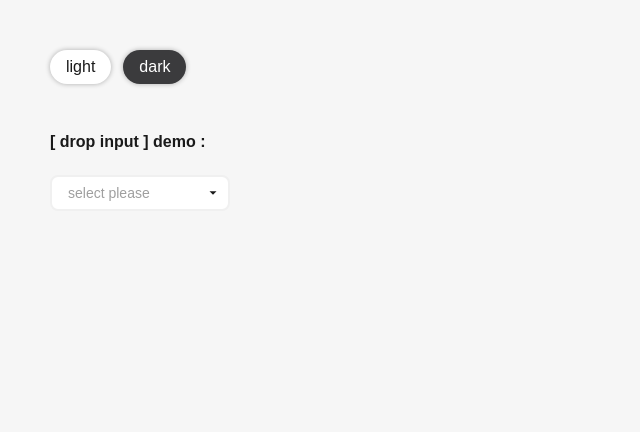
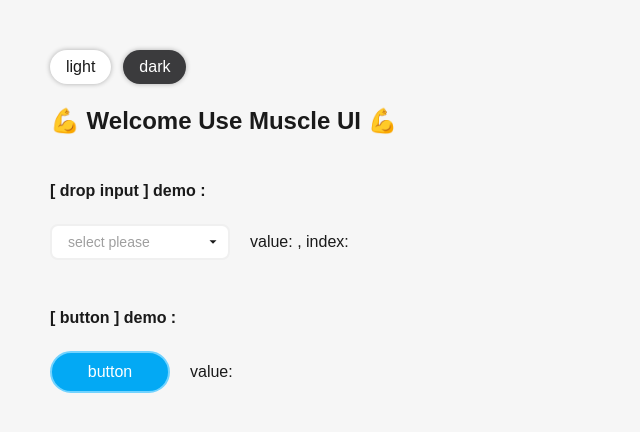
Before and after one commit to steve19890707/UI-Components, a React (Create React App) app: page / in a window 1280 px wide. Shown: the top 432 px of the page, without its empty margins (0-640 px from the left). Built offline with nearby package versions, Linux system fonts and the light colour scheme.

Commit message:
[update] add button

```diff
--- /dev/null
+++ b/src/UI-components/Button.js
@@ -0,0 +1,80 @@
+import { noop } from "lodash";
+import styled from "styled-components";
+import { themes } from "../theme-style";
+import { randomMakeId } from "../tools";
+
+const StyledButton = styled.button`
+  @keyframes clickBefore
+  {
+    0% {
+      transform: translate(-50%,-50%) scale(0);
+    }
+    100% {
+      transform: translate(-50%,-50%) scale(3);
+    }
+  }
+  position: relative;
+  box-sizing: border-box;
+  padding: 10px 0;
+  border-radius:50px ;
+  width: ${({ props }) => props.width};
+  font-size: ${({ props }) => props.fontSize};
+  color: ${({ props }) => props.themeColor.btnColor};
+  border:2px solid ${({ props }) => props.themeColor.btnBorder};
+  background-color:${({ props }) => props.themeColor.btnMain};
+  /* transition:.3s ; */
+  overflow:hidden ;
+  cursor: pointer;
+  span {
+    position:relative;
+    z-index:2 ;
+    pointer-events:none;
+  }
+  .pop {
+    opacity:0.5;
+    position:absolute;
+    top:0;
+    left:0;
+    width:50%;
+    padding-bottom:50% ;
+    transform: translate(-50%,-50%) scale(0);
+    border-radius:50px;
+    background-color: ${({ props }) => props.themeColor.btnBorder};
+    z-index:1 ;
+    pointer-events:none ;
+  }
+  &:active .pop {
+    animation:clickBefore .2s linear;
+  }
+  &:hover {
+    border:2px solid ${({ props }) => props.themeColor.btnColor};
+  }
+`;
+
+export const Button = ({
+  theme = 'light',
+  text = 'button',
+  width = '120px',
+  fontSize = '16px',
+  onClick = noop
+}) => {
+  const buttonPopId = `ui-buttonPopId-${randomMakeId(6)}`;
+  return <StyledButton
+    props={{
+      themeColor: themes[theme] || themes.light,
+      width: width,
+      fontSize: fontSize
+    }}
+    onMouseMove={(e) => {
+      const rect = e.target.getBoundingClientRect();
+      const xPosition = e.clientX - rect.x;
+      const yPosition = e.clientY - rect.y;
+      document.getElementById(buttonPopId).style.left = `${xPosition}px`;
+      document.getElementById(buttonPopId).style.top = `${yPosition}px`;
+    }}
+    onClick={() => onClick()}
+  >
+    <div id={buttonPopId} className="pop"></div>
+    <span>{text}</span>
+  </StyledButton>
+}
--- a/src/UI-components/DropInput.js
+++ b/src/UI-components/DropInput.js
@@ -25,6 +25,8 @@ const StyledDropInput = styled.div`
     box-sizing: border-box;
     padding: 8px 16px;
     border-radius:8px;
+    overflow: hidden;
+    text-overflow: ellipsis;
     font-size: ${({ props }) => props.fontSize};
     border:2px solid ${({ props }) => props.themeColor.sub};
     background-color:${({ props }) => props.themeColor.bottom};
@@ -51,6 +53,8 @@ const StyledDropInput = styled.div`
     padding: 8px 16px;
     border-radius:8px;
     transform:translate(-50%,-50%) ;
+    font-size: ${({ props }) => props.fontSize};
+    color: ${({ props }) => props.themeColor.color};
     background-color:${({ props }) => props.themeColor.bottom};
     cursor: pointer;
   }
@@ -79,7 +83,8 @@ const StyledDropInput = styled.div`
     border:2px solid ${({ props }) => props.themeColor.sub};
     overflow:auto ;
     max-height:0;
-    animation: ${({ props }) => props.dropStatus ? 'listDrop .2s forwards' : 'unset'};
+    z-index: 99;
+    animation: ${({ props }) => props.dropStatus ? `listDrop ${props.dataLength > 6 ? '.2' : '0'}s forwards` : 'unset'};
     &::-webkit-scrollbar {
       width: 10px;
     }
@@ -98,6 +103,8 @@ const StyledDropInput = styled.div`
     color:${({ props }) => props.themeColor.color};
     font-size:${({ props }) => props.fontSize};
     transition:.2s ;
+    overflow: hidden;
+    text-overflow: ellipsis;
     &:hover {
       background-color: ${({ props }) => props.themeColor.main};
       color:${({ props }) => props.themeColor.bottom};
@@ -141,6 +148,7 @@ export const DropInput = ({
       width: width,
       fontSize: fontSize,
       dropStatus: dropStatus,
+      dataLength: datalist.length
     }}
     onClick={() => {
       document.getElementById(searchInputId).value = '';
--- a/src/components/App.js
+++ b/src/components/App.js
@@ -4,6 +4,7 @@ import styled, { createGlobalStyle } from "styled-components";
 import { themes } from "../theme-style";
 // tools
 import { DropInput } from "../UI-components/DropInput";
+import { Button } from "../UI-components/Button";
 
 const GlobalStyle = createGlobalStyle`
   body {
@@ -16,6 +17,11 @@ const GlobalStyle = createGlobalStyle`
 const StyledApp = styled.div`
   box-sizing:border-box ;
   padding:50px ;
+  .title {
+    font-size:24px;
+    font-weight:bold ;
+    margin-bottom:50px ;
+  }
   .caption {
     font-size:16px;
     font-weight:bold ;
@@ -24,7 +30,7 @@ const StyledApp = styled.div`
   .theme-btns {
     display:flex ;
     align-items:center ;
-    margin-bottom:50px ;
+    margin-bottom:25px ;
     button {
       border-radius: 50px;
       padding:8px 16px;
@@ -44,20 +50,42 @@ const StyledApp = styled.div`
       margin-right: 12px;
     }
   }
+  .demo-compnent {
+    display:flex ;
+    align-items:center ;
+    margin-bottom: 50px;
+  }
+  .compnent-value {
+    font-size:16px;
+    margin-left:20px ;
+  }
 `;
 export const App = () => {
   const [theme, setTheme] = useState('light')
+  const [dropInputDemoVal, setDropInputDemoVal] = useState('');
+  const [buttonDemoVal, setButtonDemoVal] = useState('');
   return <StyledApp>
-    <GlobalStyle theme={theme} />
-    <div className="theme-btns">
+    <GlobalStyle theme={theme} />    <div className="theme-btns">
       <button onClick={() => setTheme('light')}>light</button>
       <button onClick={() => setTheme('dark')}>dark</button>
     </div>
+    <div className="title">💪 Welcome Use Muscle UI 💪</div>
     <div className="caption">[ drop input ] demo :</div>
-    <DropInput
-      theme={theme}
-      datalist={["Apple", "Orange", "Pear", "Lemon", "Apple1", "Orange2", "Pear3", "Lemon4"]}
-      onClick={(e) => console.log(e)}
-    />
+    <div className="demo-compnent">
+      <DropInput
+        theme={theme}
+        datalist={["Apple", "Orange", "Pear", "Lemon", "Apple1", "Orange2", "Pear3", "Lemon4"]}
+        onClick={(e) => setDropInputDemoVal(e)}
+      />
+      <div className="compnent-value">value: {dropInputDemoVal.value}, index: {dropInputDemoVal.index}</div>
+    </div>
+    <div className="caption">[ button ] demo :</div>
+    <div className="demo-compnent">
+      <Button
+        theme={theme}
+        onClick={() => setButtonDemoVal('clicked!')}
+      />
+      <div className="compnent-value">value: {buttonDemoVal}</div>
+    </div>
   </StyledApp>
 }
--- a/src/theme-style.js
+++ b/src/theme-style.js
@@ -6,7 +6,10 @@ export const themes = {
     color: '#1a1a1a',
     placeholder: '#9f9f9f',
     bottom: '#fff',
-    dark: '#f0f0f0'
+    dark: '#f0f0f0',
+    btnMain: '#03a9f4',
+    btnColor: '#fff',
+    btnBorder: '#72d3ff'
   },
   dark: {
     body: '#2b2b2d',
@@ -15,6 +18,9 @@ export const themes = {
     color: '#fff',
     placeholder: '#fff',
     bottom: '#3b3b3d',
-    dark: '#212121'
+    dark: '#212121',
+    btnMain: '#009688',
+    btnColor: '#fff',
+    btnBorder: '#15d0be'
   }
 }
```
Also changed, not shown: 1 other file (tests, documents, lock files or other folders).
